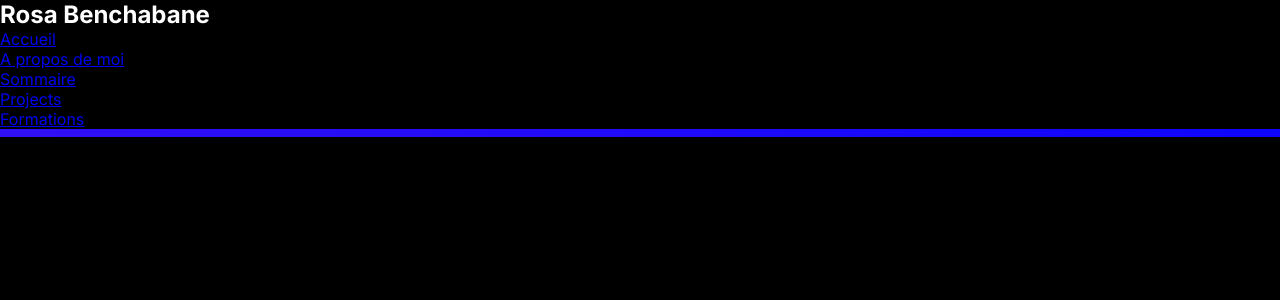
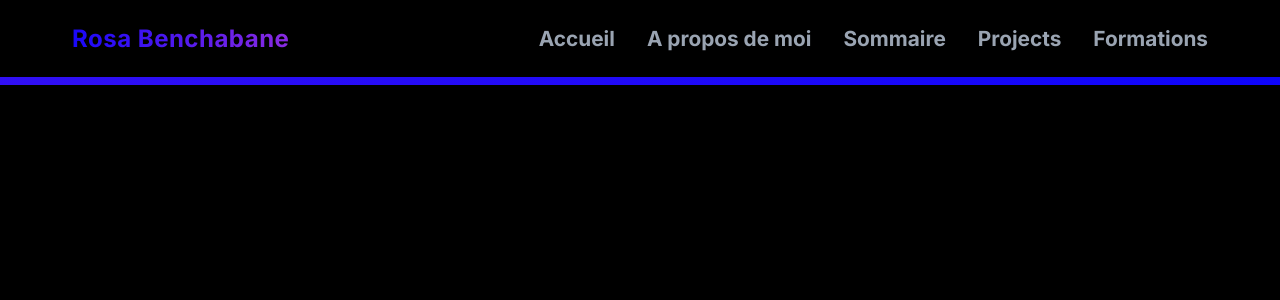
Before and after one commit to RosaBen/portfolio-RB, a React (Vite) app: page / in a window 1280 px wide. Shown: the top 300 px of the page. Built offline with nearby package versions, Linux system fonts and the light colour scheme.

Commit message:
finish css for navbar

```diff
--- a/src/assets/styles/index.css
+++ b/src/assets/styles/index.css
@@ -8,7 +8,12 @@
 }
 
 :root {
-  --gradient-color: linear-gradient(to right, #8a2be2, #0000ff, #9aa4b2);
+  --gradient-border: linear-gradient(to right, #8a2be2, #0000ff, #9aa4b2);
+  --gradient-text: linear-gradient(90deg, #0000ff, #8a2be2);
+  --grey-color: #9aa4b2;
+  --blue-color: #0000ff;
+  --purple-color: #8a2be2;
+  --white-color: #eef1f6;
 }
 
 body {
@@ -18,7 +23,7 @@ body {
 
 header .animated-border {
   height: 0.5rem;
-  background: var(--gradient-color);
+  background: var(--gradient-border);
   background-size: 800% 800%;
   animation: gradient 20s ease-in infinite;
 }
--- a/src/assets/styles/navbar.css
+++ b/src/assets/styles/navbar.css
@@ -0,0 +1,37 @@
+nav {
+  display: flex;
+  justify-content: space-between;
+  align-items: center;
+  padding: 1.5rem;
+}
+
+nav h1 {
+  padding-left: 3rem;
+  letter-spacing: 0.5px;
+  background: var(--gradient-text);
+  -webkit-background-clip: text;
+  background-clip: text;
+  color: transparent;
+}
+
+nav ul {
+  display: flex;
+  align-items: center;
+  gap: 2rem;
+  padding-right: 3rem;
+}
+
+nav ul li {
+  list-style: none;
+}
+
+a {
+  color: var(--grey-color);
+  text-decoration: none;
+  font-size: 1.3rem;
+  font-weight: bold;
+}
+
+a:hover {
+  color: var(--white-color);
+}
```
